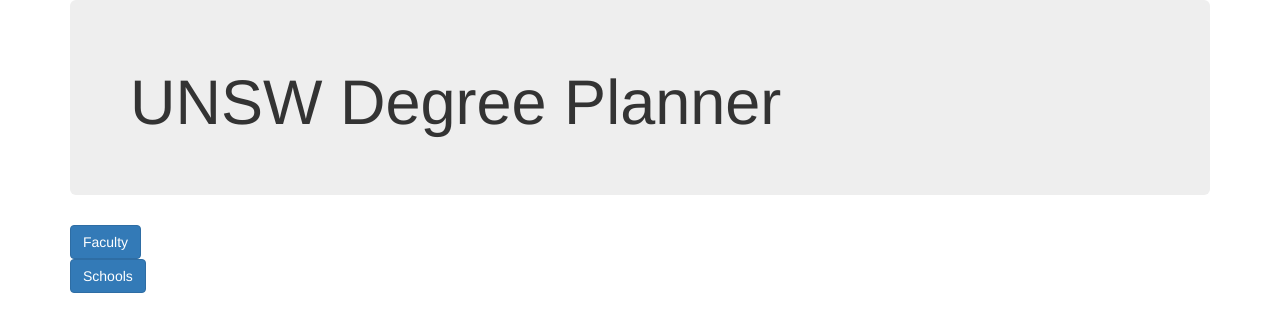
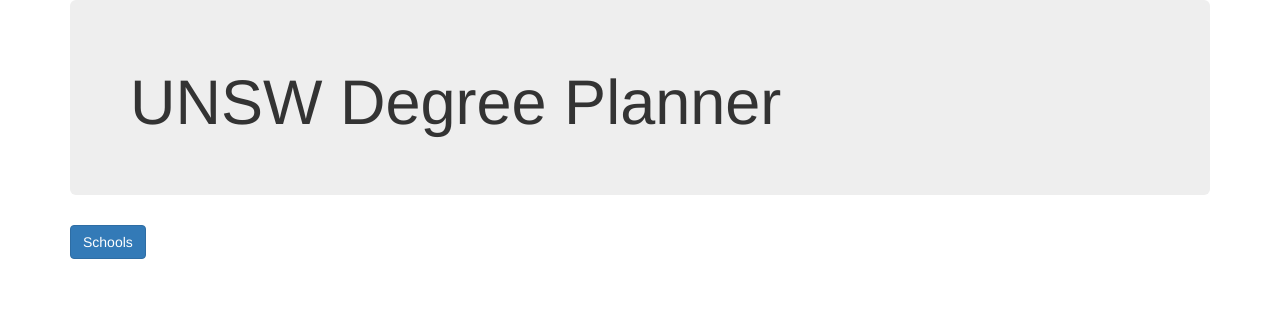
Before and after one commit to rahilagrawal-university-assignments/degree_planner_website, a Python web app: template templates/index.html in a window 1280 px wide. Shown: the top 332 px of the page. Run offline with Jinja, Linux system fonts and the light colour scheme; the template is opened without the code that fills it, so the values that code supplies are empty; some libraries are stand-ins or nearby versions.

Commit message:
Tried to fix tags

```diff
--- a/templates/index.html
+++ b/templates/index.html
@@ -12,42 +12,21 @@
     <title>Document</title>
 </head>
 <body>
-
-    <script>
-        $(function(){
-
-        $(".dropdown-menu li a").click(function(){
-
-          $(".btn:first-child").text($(this).text());
-           $(".btn:first-child").val($(this).text());
-        });
-
-      });
-      </script>
-
     <div class="container">
         <div class="jumbotron jumbotron-fluid">
         	<h1>UNSW Degree Planner</h1>
-
       </div>
 
-  <div class="dropdown">
-    <button type="button" class="btn btn-primary dropdown-toggle" data-toggle="dropdown">
-      Faculty
-    </button>
 
-    <div class="dropdown-menu">
-
-    </div>
-    <select id="Faculty_List" class="dropdown-menu" onchange="getFaculty()">
+    <select id="Faculty_List" class="dropdown-menu">
       <option id="Science" name="Faculty"><a class="dropdown-item" href="#">Science</a></li>
       <option id="Engineering" name="Faculty"><a class="dropdown-item" href="#">Engineering</a></li>
       <option id="Buisness" name="Faculty"><a class="dropdown-item" href="#">Buisness</a></li>
       <option id="Law" name="Faculty"><a class="dropdown-item" href="#">Law</a></li>
       <option id="Medicine" name="Faculty"><a class="dropdown-item" href="#">Medicine</a></li>
-      <option id="Art" name="Faculty"><a class="dropdown-item" href="#">Art</a></li>
+    	<option id="Art" name="Faculty"><a class="dropdown-item" href="#">Art</a></li>
       </select>
-  </div>
+
 
   <div class="dropdown">
       <button type="button" class="btn btn-primary dropdown-toggle" data-toggle="dropdown">
@@ -56,12 +35,12 @@
       <div class="dropdown-menu">
 
       </div>
-      <select id="School_List" class="dropdown-menu" onchange="getSchool()">
+      <select id="School_List" class="dropdown-menu">
         <option id="COMPSCI" name="Schools"><a class="dropdown-item" href="#">Computer Science</a></li>
         <option id="MECHENG" name="Schools"><a class="dropdown-item" href="#"> Mechanical Engineering</a></li>
         <option id="ELECENG" name="Schools"><a class="dropdown-item" href="#"> Electrical Engineering</a></li>
-        <option id="LEBRONENG" name="Schools"><a class="dropdown-item" href="#"> Lebron Engineering</a></li>
-        </ul>
+		<option id="LEBRONENG" name="Schools"><a class="dropdown-item" href="#"> Lebron Engineering</a></li>
+        </select>
       </div>
 
   <script>
```
